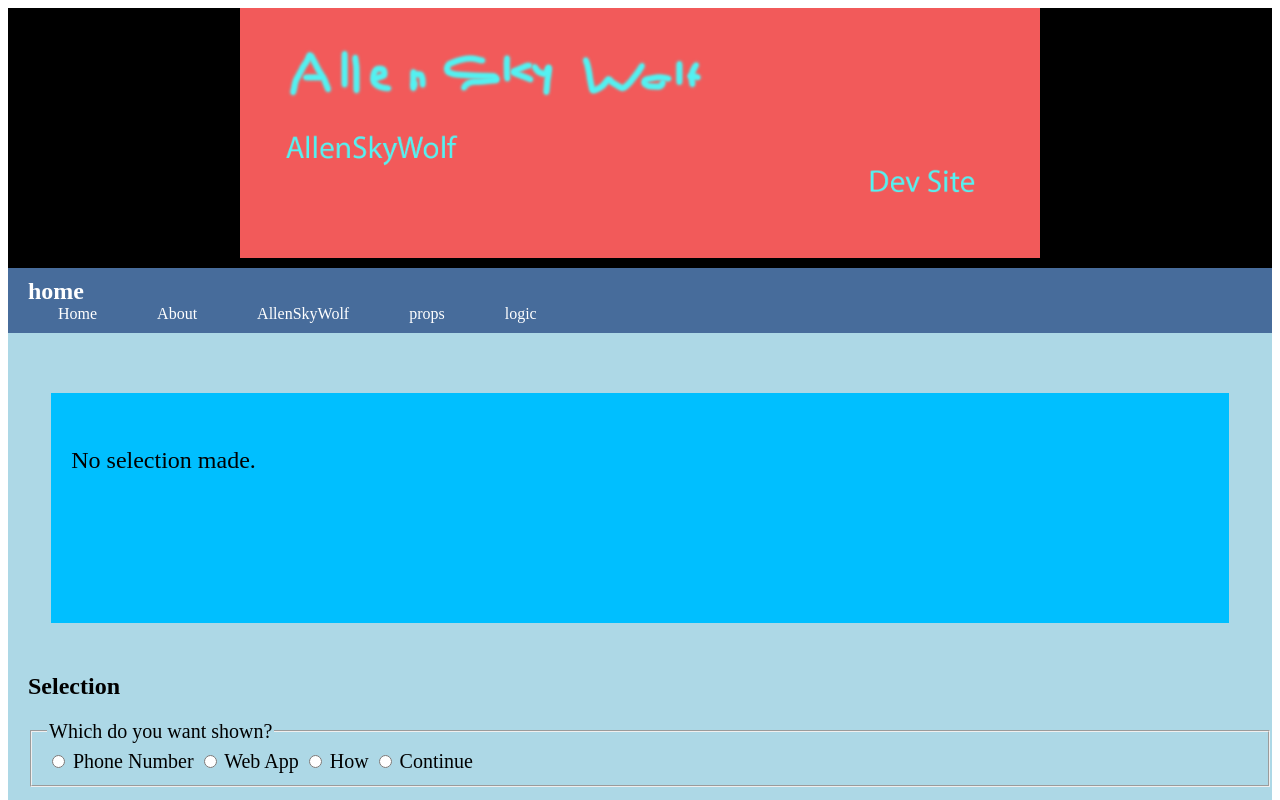
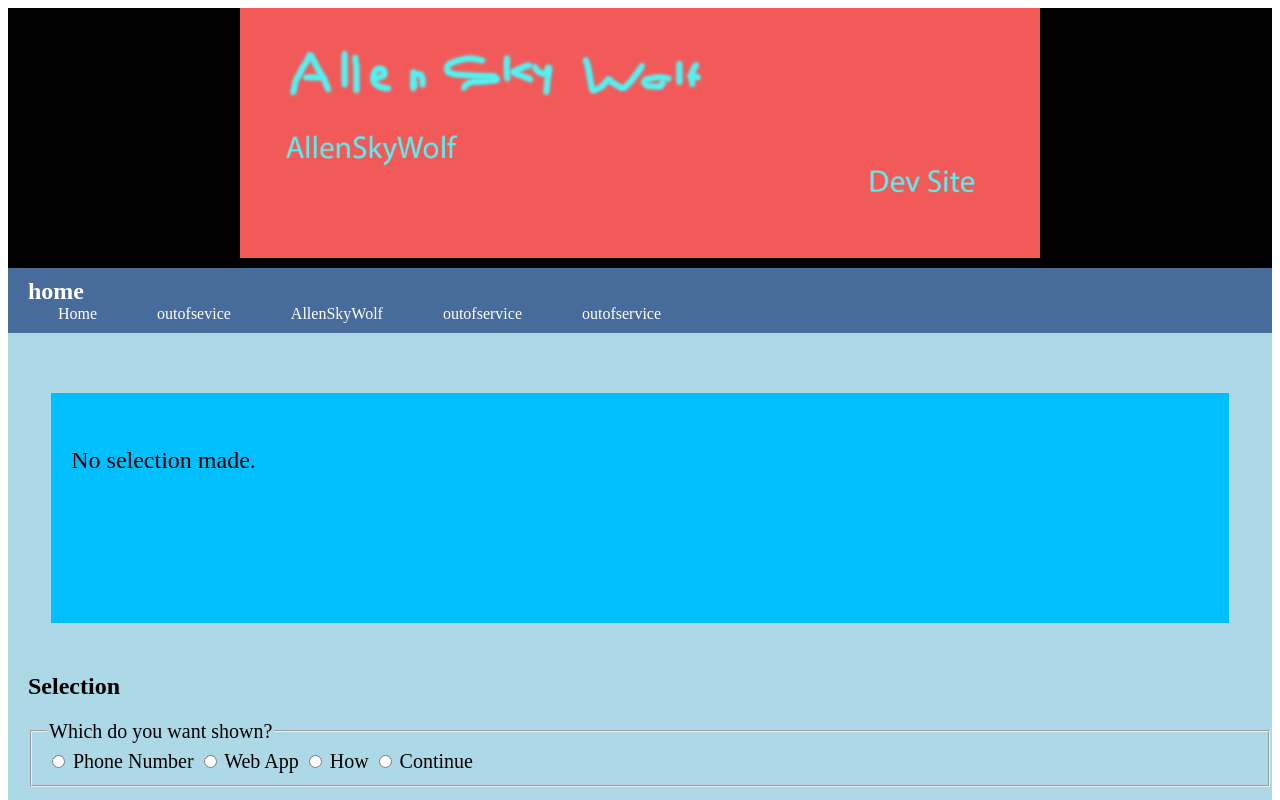
Before and after one commit to ronCodeTracker/svelte-js-personal-application-01, a SvelteKit app: page /allenskywolf in a window 1280 px wide. Shown: the top 800 px of the page. Built offline with nearby package versions, Linux system fonts and the light colour scheme.

Commit message:
minor tweek mod

```diff
--- a/src/routes/allenskywolf/+page.svelte
+++ b/src/routes/allenskywolf/+page.svelte
@@ -61,10 +61,10 @@ style="background-image: url({AllenSkyWolf});">
     </div>
     <ul class:open={isMenuOpen}>
         <li><a href="/">Home</a></li>
-        <li><a href="/about">About</a></li>
+        <li><a href="/">outofsevice</a></li>
         <li><a href="/allenskywolf">AllenSkyWolf</a></li>
-        <li><a href="/props">props</a></li>
-        <li><a href="/logic">logic</a></li>
+        <li><a href="/">outofservice</a></li>
+        <li><a href="/">outofservice</a></li>
     </ul>
 </nav>
 
```
